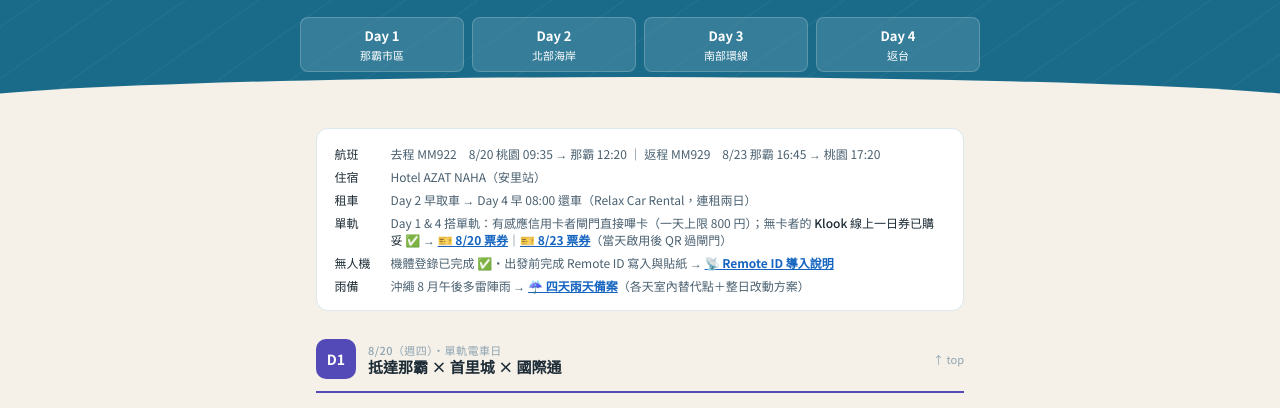
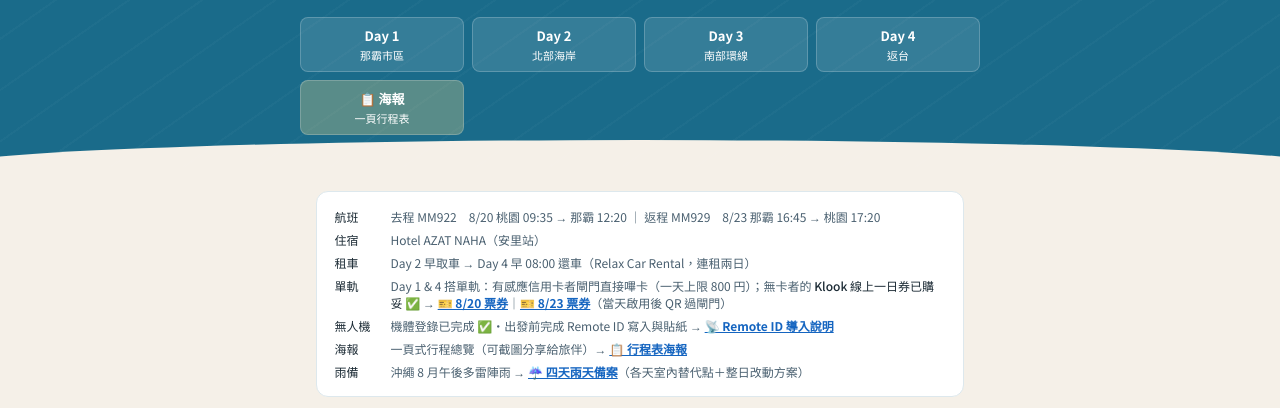
Before and after one commit to liberliutw/okinawa-2025, a plain HTML site: page index.html in a window 1280 px wide. Shown: the part 142-550 px from the top of the page. Drawn offline with Linux system fonts and the light colour scheme.

Commit message:
Link poster from homepage hero + info strip; two-way nav

```diff
--- a/index.html
+++ b/index.html
@@ -80,6 +80,7 @@
       <a href="#day2" class="hero-day-btn"><span class="day-label">Day 2</span>北部海岸</a>
       <a href="#day3" class="hero-day-btn"><span class="day-label">Day 3</span>南部環線</a>
       <a href="#day4" class="hero-day-btn"><span class="day-label">Day 4</span>返台</a>
+      <a href="poster.html" class="hero-day-btn" style="background:rgba(255,224,138,0.28);"><span class="day-label">📋 海報</span>一頁行程表</a>
     </div>
   </div>
 </div>
@@ -91,6 +92,7 @@
     <div class="info-row"><b>租車</b><span>Day 2 早取車 → Day 4 早 08:00 還車（Relax Car Rental，連租兩日）</span></div>
     <div class="info-row"><b>單軌</b><span>Day 1 &amp; 4 搭單軌：有感應信用卡者閘門直接嗶卡（一天上限 800 円）；無卡者的 <b>Klook 線上一日券已購妥 ✅</b> → <a href="https://drive.google.com/drive/folders/1lF3uQoGczWSfozUDUvYOPWLfuon0ZFV9" target="_blank" style="color:#1565C0;font-weight:600;">🎫 8/20 票券</a>｜<a href="https://drive.google.com/drive/folders/1t_FUZBRqlX25PPe279Pc2ZlPkobXla0L" target="_blank" style="color:#1565C0;font-weight:600;">🎫 8/23 票券</a>（當天啟用後 QR 過閘門）</span></div>
     <div class="info-row"><b>無人機</b><span>機體登錄已完成 ✅・出發前完成 Remote ID 寫入與貼紙 → <a href="drone-remoteid.html" style="color:#1565C0;font-weight:600;">📡 Remote ID 導入說明</a></span></div>
+    <div class="info-row"><b>海報</b><span>一頁式行程總覽（可截圖分享給旅伴）→ <a href="poster.html" style="color:#1565C0;font-weight:600;">📋 行程表海報</a></span></div>
     <div class="info-row"><b>雨備</b><span>沖繩 8 月午後多雷陣雨 → <a href="rainy-backup.html" style="color:#1565C0;font-weight:600;">☔ 四天雨天備案</a>（各天室內替代點＋整日改動方案）</span></div>
   </div>
 
```
